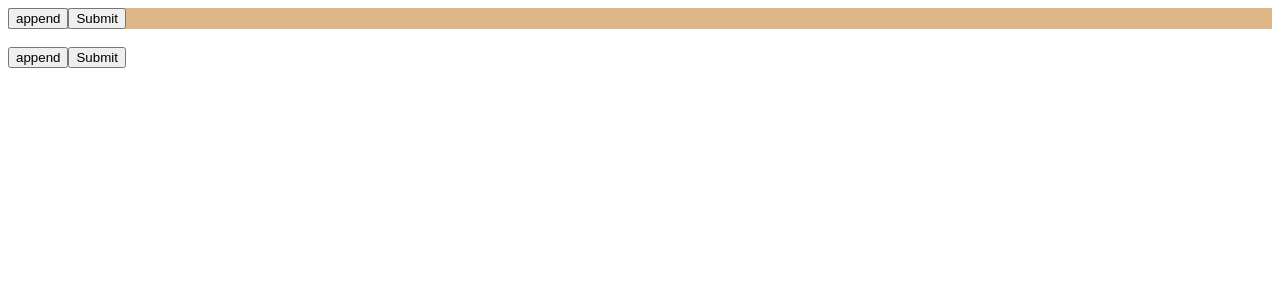
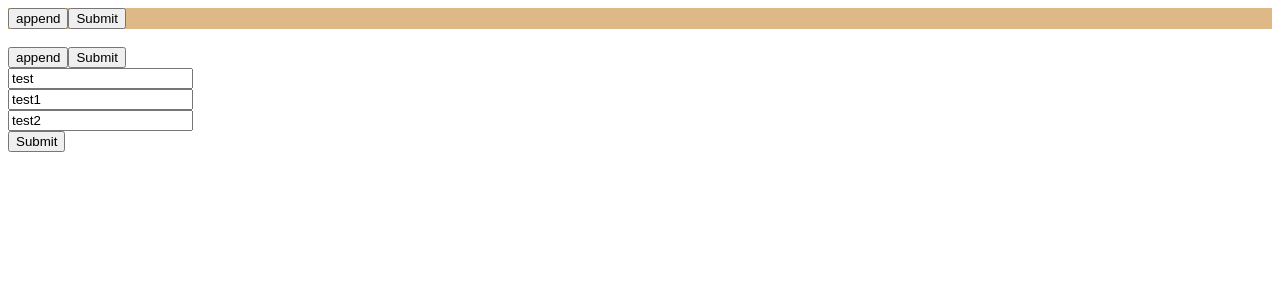
Before and after one commit to rmsoft-insu/nextboard, a Next.js app: page /array in a window 1280 px wide. Shown: the top 300 px of the page. Built offline with nearby package versions, Linux system fonts and the light colour scheme.

Commit message:
Normal Array 세팅

```diff
--- /dev/null
+++ b/components/array/NormalArray.tsx
@@ -0,0 +1,64 @@
+import React from "react";
+import {
+  useForm,
+  useWatch,
+  useFieldArray,
+  Control,
+  UseFormRegister,
+} from "react-hook-form";
+
+type FormValues = {
+  data: { name: string }[];
+};
+
+const ConditionField = ({
+  control,
+  index,
+  register,
+}: {
+  control: Control<FormValues>;
+  index: number;
+  register: UseFormRegister<FormValues>;
+}) => {
+  const output = useWatch({ name: "data", control });
+
+  return (
+    <>
+      {/* Required shouldUnregister: false */}
+      {output[index]?.name === "bill" && (
+        <input {...register(`data.${index}.name` as const)} />
+      )}
+
+      {/* doesn't required shouldUnregister: false */}
+      <input
+        name={`data[${index}].easyConditional`}
+        style={{ display: output[index]?.name === "bill" ? "block" : "none" }}
+      />
+    </>
+  );
+};
+
+const NormalArray = () => {
+  const { control, handleSubmit, register } = useForm<FormValues>({
+    defaultValues: {
+      data: [{ name: "test" }, { name: "test1" }, { name: "test2" }],
+    },
+    mode: "onSubmit",
+  });
+
+  const { fields } = useFieldArray({ control, name: "data" });
+
+  return (
+    <form onSubmit={handleSubmit((data) => console.log(data))}>
+      {fields.map((field, index) => (
+        <div key={field.id}>
+          <input {...register(`data.${index}.name`)} />
+          <ConditionField register={register} control={control} index={index} />
+        </div>
+      ))}
+      <input type="submit" />
+    </form>
+  );
+};
+
+export default NormalArray;
--- a/pages/array/index.tsx
+++ b/pages/array/index.tsx
@@ -1,11 +1,13 @@
 import ExpandArray from "@/components/array/ExpandArray";
 import NestedArray from "@/components/array/NestedArray";
+import NormalArray from "@/components/array/NormalArray";
 
 const ArrayExample = () => {
   return (
     <>
       <ExpandArray />
       <NestedArray />
+      <NormalArray />
     </>
   );
 };
```
